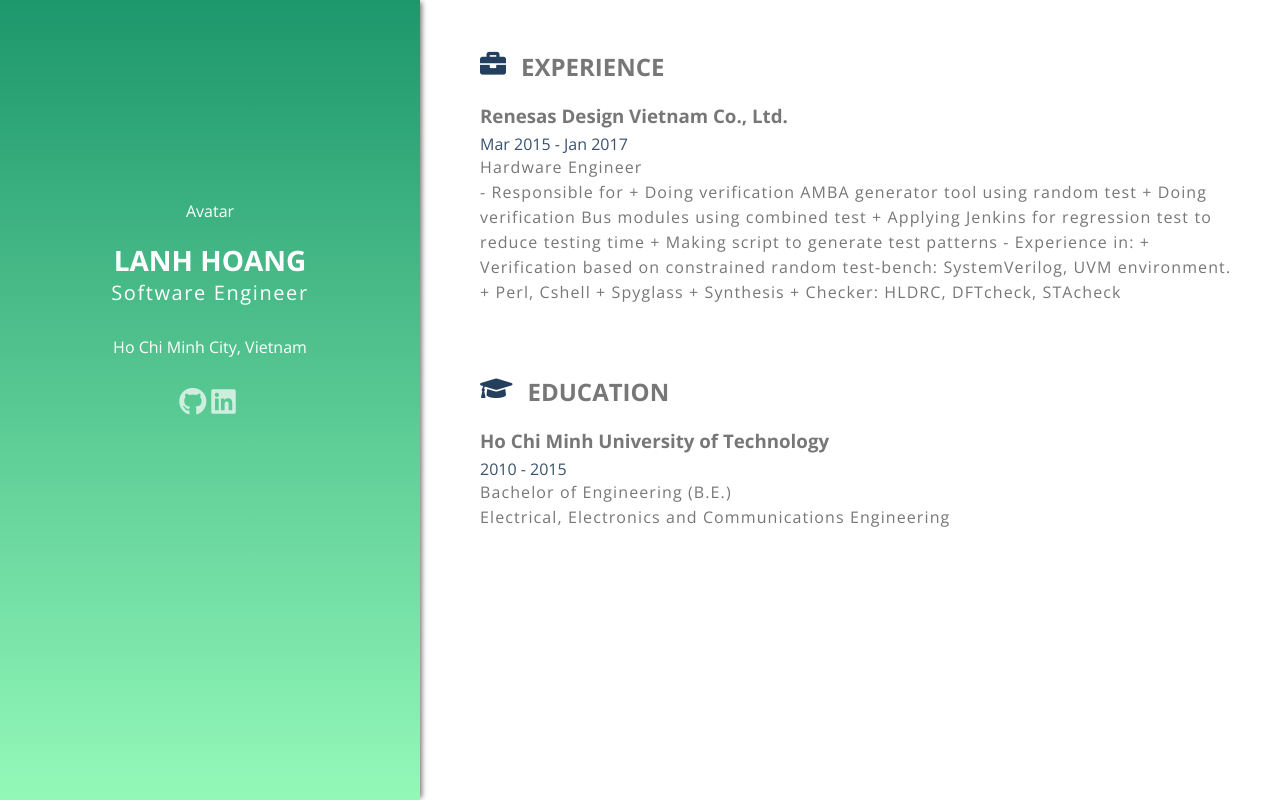
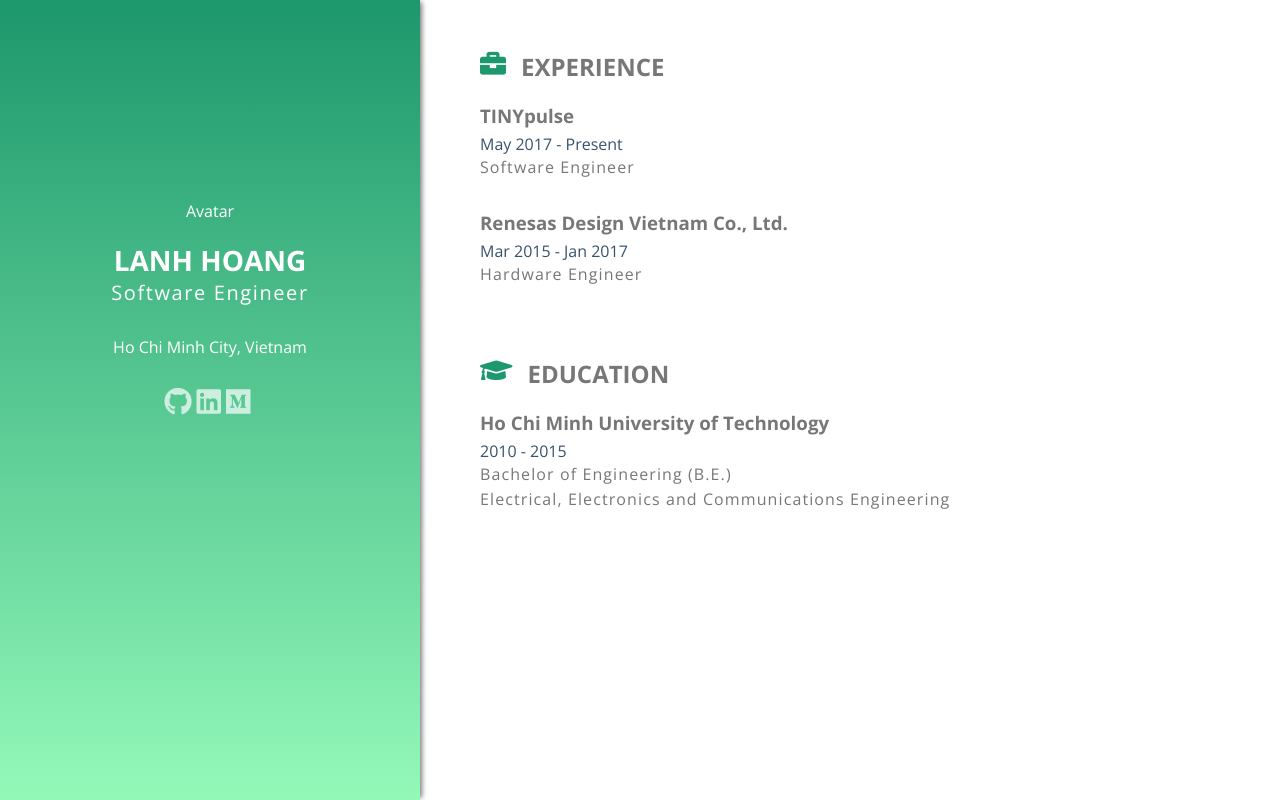
Before and after one commit to lanhhoang/react-resume, a React app: page / in a window 1280 px wide. Built offline with nearby package versions, Linux system fonts and the light colour scheme.

Commit message:
Add some data

```diff
--- a/src/components/Education/Education.css
+++ b/src/components/Education/Education.css
@@ -4,7 +4,7 @@
 
 .Education i {
   float: left;
-  color: #233f5d;
+  color: #1d976c;
   font-size: 26px;
   margin-right: 15px;
 }
--- a/src/components/Experience/Experience.css
+++ b/src/components/Experience/Experience.css
@@ -4,7 +4,7 @@
 
 .Experience i {
   float: left;
-  color: #233f5d;
+  color: #1d976c;
   font-size: 26px;
   margin-right: 15px;
 }
--- a/src/data/data.js
+++ b/src/data/data.js
@@ -4,7 +4,8 @@ const DATA = {
   address: 'Ho Chi Minh City, Vietnam',
   socials: [
     { name: 'github', url: 'https://github.com/lanhhoang' },
-    { name: 'linkedin', url: 'https://www.linkedin.com/in/lanhhoang' }
+    { name: 'linkedin', url: 'https://www.linkedin.com/in/lanhhoang' },
+    { name: 'medium', url: 'https://medium.com/@lanh.hoang' }
   ],
   educations: [
     {
@@ -18,12 +19,18 @@ const DATA = {
   ],
   experiences: [
     {
+      company: 'TINYpulse',
+      jobTitle: 'Software Engineer',
+      startTime: 'May 2017',
+      endTime: 'Present',
+      description: ''
+    },
+    {
       company: 'Renesas Design Vietnam Co., Ltd.',
       jobTitle: 'Hardware Engineer',
       startTime: 'Mar 2015',
       endTime: 'Jan 2017',
-      description:
-        '- Responsible for\n+ Doing verification AMBA generator tool using random test\n+ Doing verification Bus modules using combined test\n+ Applying Jenkins for regression test to reduce testing time\n+ Making script to generate test patterns\n- Experience in:\n+ Verification based on constrained random test-bench: SystemVerilog, UVM environment.\n+ Perl, Cshell\n+ Spyglass\n+ Synthesis\n+ Checker: HLDRC, DFTcheck, STAcheck'
+      description: ''
     }
   ]
 };
```
